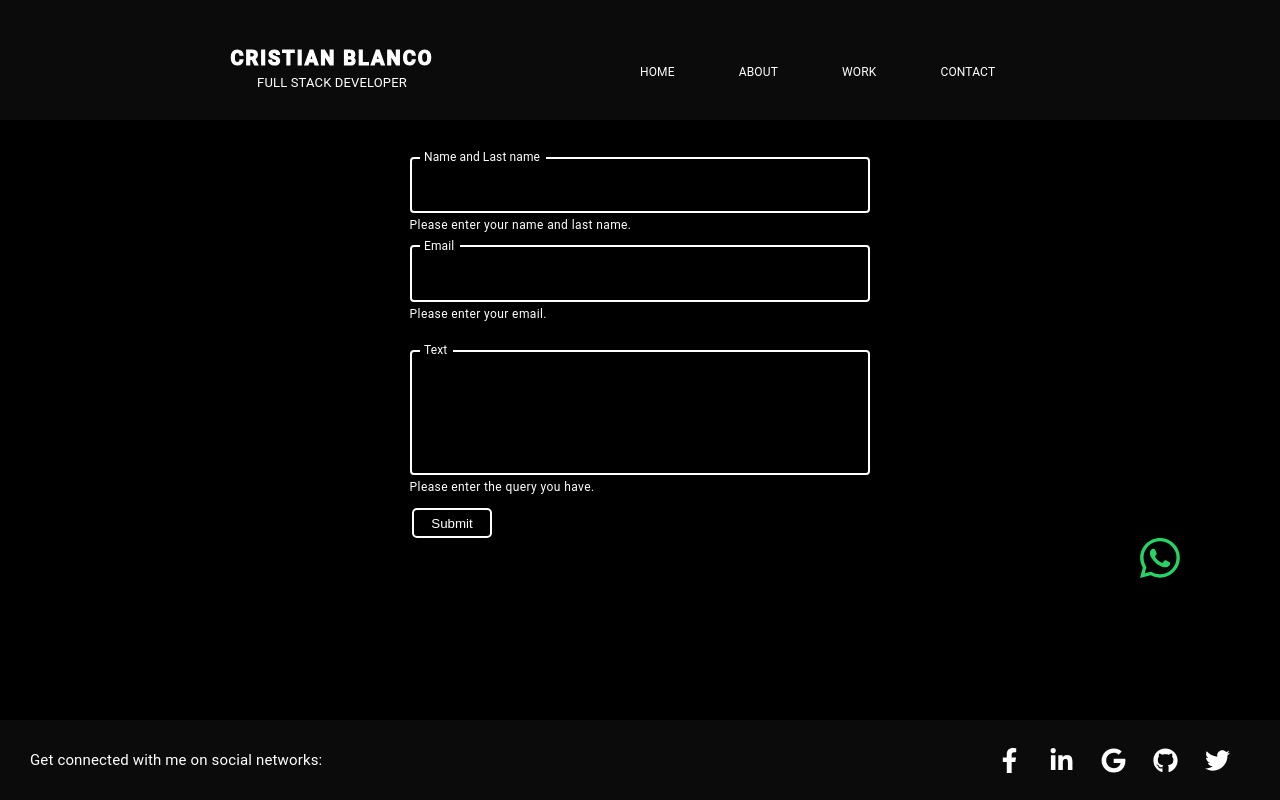
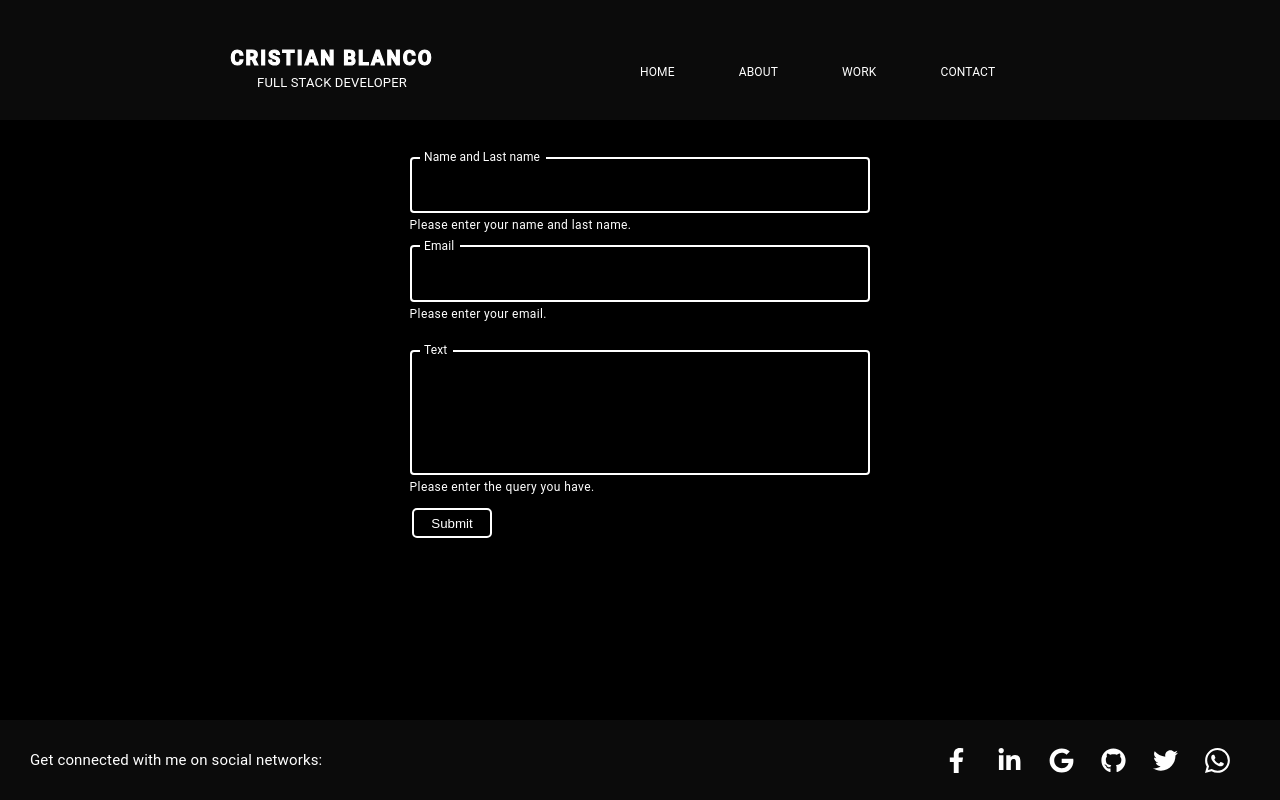
Before and after one commit to cristian-23/Portfolio, a React (Vite) app: page /contact in a window 1280 px wide. Built offline with nearby package versions, Linux system fonts and the light colour scheme.

Commit message:
actualizacion

```diff
--- a/src/components/Contact.jsx
+++ b/src/components/Contact.jsx
@@ -147,18 +147,6 @@ export default function Contact({ setIsLoading }) {
           Submit
         </button>
       </Box>
-      <a
-        style={{
-          position: "absolute",
-          zIndex: 100,
-          right: 100,
-          color: "#25D366",
-        }}
-        href="https://api.whatsapp.com/send?phone=62091221"
-      >
-        <BsWhatsapp style={{width:"40px",
-          height:"40px"}}/>
-      </a>
       <footer
         style={{
           backgroundColor: "#0b0b0b",
@@ -210,6 +198,13 @@ export default function Contact({ setIsLoading }) {
           >
             <FaTwitter className="icons-contact" />
           </a>
+          <a
+            className="button-contact"
+            href="https://api.whatsapp.com/send?phone=59162091221"
+            target="_blank"
+          >
+            <BsWhatsapp className="icons-contact" />
+          </a>
         </div>
       </footer>
     </>
```
